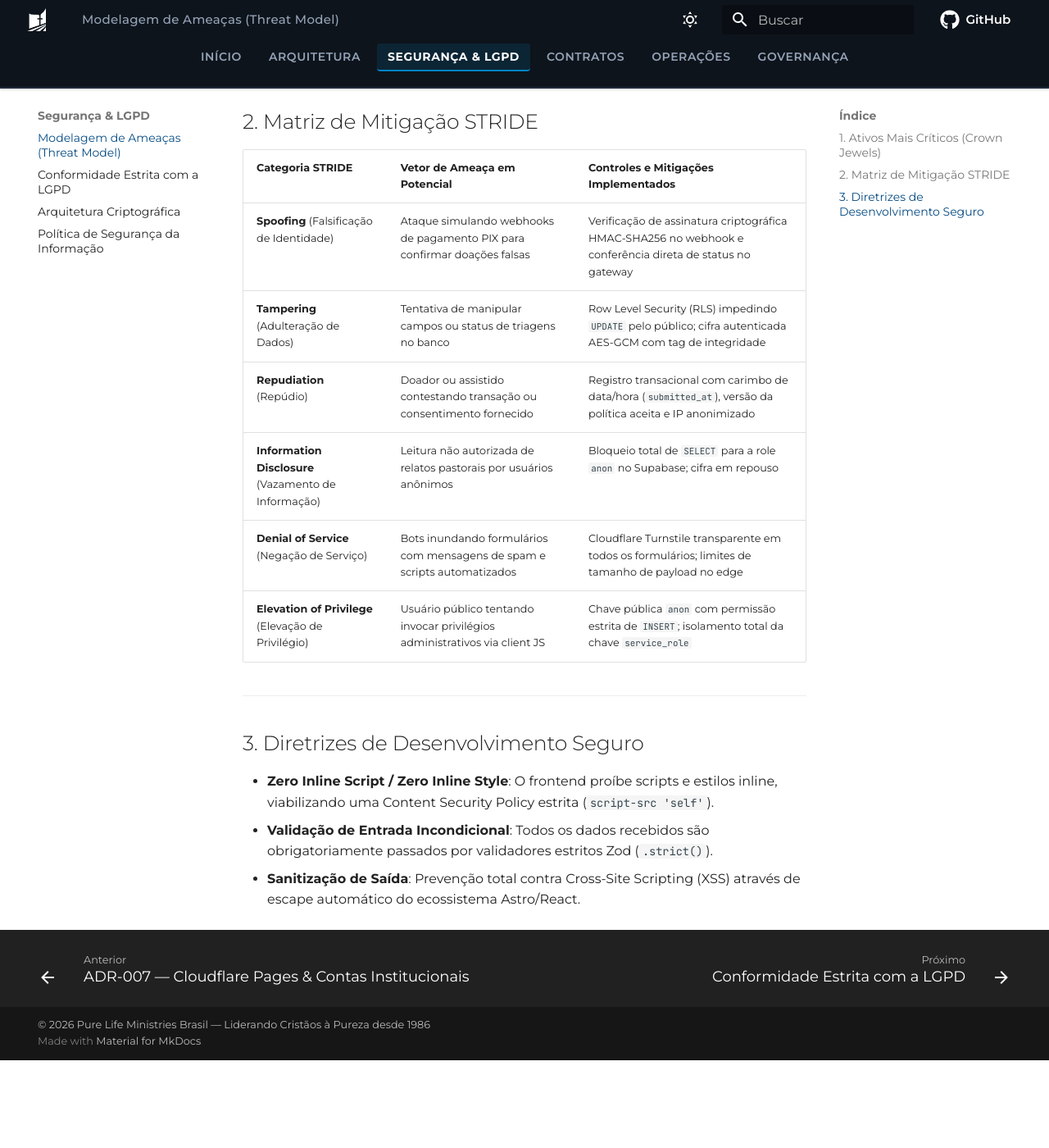
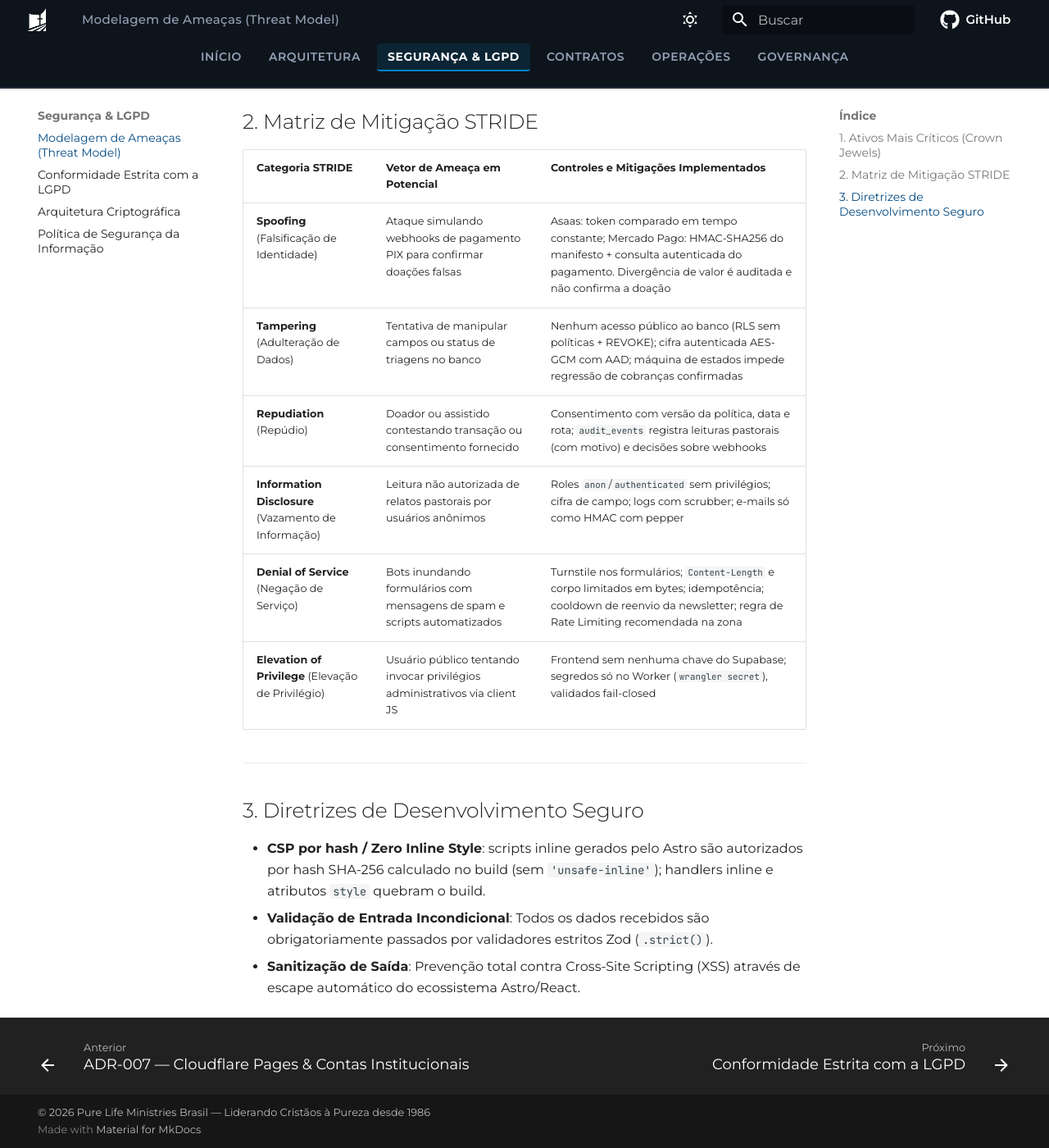
Before and after one commit to purelifeministriesbrasil/documentation, an MkDocs documentation site: the page built from docs/security/threat-model.md, in a window 1280 px wide and 1400 px high, scrolled down 580 px. Shown: the whole window at 82% size. Built offline with MkDocs 1.6.1 and Material for MkDocs 9.7.7, drawn with Linux system fonts in a browser that asks for light colours; comment, search, counter and statistics services are not loaded; before the commit the page ends 1873 px from its top, so only the background shows below that.

Commit message:
docs(security): align threat model, LGPD retention and business rules with the code
RN-002 now documents that purge is time-based (retention_until) regardless of status and flags the
pending pastoral decision; adds RN-002-A for 180-day contact retention.

Co-Authored-By: Claude Opus 5.5 <noreply@anthropic.com>

```diff
--- a/docs/security/threat-model.md
+++ b/docs/security/threat-model.md
@@ -16,17 +16,17 @@ A modelagem de ameaças da Pure Life Ministries Brasil utiliza a metodologia **S
 
 | Categoria STRIDE | Vetor de Ameaça em Potencial | Controles e Mitigações Implementados |
 | :--- | :--- | :--- |
-| **Spoofing** (Falsificação de Identidade) | Ataque simulando webhooks de pagamento PIX para confirmar doações falsas | Verificação de assinatura criptográfica HMAC-SHA256 no webhook e conferência direta de status no gateway |
-| **Tampering** (Adulteração de Dados) | Tentativa de manipular campos ou status de triagens no banco | Row Level Security (RLS) impedindo `UPDATE` pelo público; cifra autenticada AES-GCM com tag de integridade |
-| **Repudiation** (Repúdio) | Doador ou assistido contestando transação ou consentimento fornecido | Registro transacional com carimbo de data/hora (`submitted_at`), versão da política aceita e IP anonimizado |
-| **Information Disclosure** (Vazamento de Informação) | Leitura não autorizada de relatos pastorais por usuários anônimos | Bloqueio total de `SELECT` para a role `anon` no Supabase; cifra em repouso |
-| **Denial of Service** (Negação de Serviço) | Bots inundando formulários com mensagens de spam e scripts automatizados | Cloudflare Turnstile transparente em todos os formulários; limites de tamanho de payload no edge |
-| **Elevation of Privilege** (Elevação de Privilégio) | Usuário público tentando invocar privilégios administrativos via client JS | Chave pública `anon` com permissão estrita de `INSERT`; isolamento total da chave `service_role` |
+| **Spoofing** (Falsificação de Identidade) | Ataque simulando webhooks de pagamento PIX para confirmar doações falsas | Asaas: token comparado em tempo constante; Mercado Pago: HMAC-SHA256 do manifesto + consulta autenticada do pagamento. Divergência de valor é auditada e não confirma a doação |
+| **Tampering** (Adulteração de Dados) | Tentativa de manipular campos ou status de triagens no banco | Nenhum acesso público ao banco (RLS sem políticas + REVOKE); cifra autenticada AES-GCM com AAD; máquina de estados impede regressão de cobranças confirmadas |
+| **Repudiation** (Repúdio) | Doador ou assistido contestando transação ou consentimento fornecido | Consentimento com versão da política, data e rota; `audit_events` registra leituras pastorais (com motivo) e decisões sobre webhooks |
+| **Information Disclosure** (Vazamento de Informação) | Leitura não autorizada de relatos pastorais por usuários anônimos | Roles `anon`/`authenticated` sem privilégios; cifra de campo; logs com scrubber; e-mails só como HMAC com pepper |
+| **Denial of Service** (Negação de Serviço) | Bots inundando formulários com mensagens de spam e scripts automatizados | Turnstile nos formulários; `Content-Length` e corpo limitados em bytes; idempotência; cooldown de reenvio da newsletter; regra de Rate Limiting recomendada na zona |
+| **Elevation of Privilege** (Elevação de Privilégio) | Usuário público tentando invocar privilégios administrativos via client JS | Frontend sem nenhuma chave do Supabase; segredos só no Worker (`wrangler secret`), validados fail-closed |
 
 ---
 
 ## 3. Diretrizes de Desenvolvimento Seguro
 
-- **Zero Inline Script / Zero Inline Style**: O frontend proíbe scripts e estilos inline, viabilizando uma Content Security Policy estrita (`script-src 'self'`).
+- **CSP por hash / Zero Inline Style**: scripts inline gerados pelo Astro são autorizados por hash SHA-256 calculado no build (sem `'unsafe-inline'`); handlers inline e atributos `style` quebram o build.
 - **Validação de Entrada Incondicional**: Todos os dados recebidos são obrigatoriamente passados por validadores estritos Zod (`.strict()`).
 - **Sanitização de Saída**: Prevenção total contra Cross-Site Scripting (XSS) através de escape automático do ecossistema Astro/React.
```
Also changed, not shown: docs/requirements/business-rules.md (+8 -0 lines), docs/security/lgpd-compliance.md (+1 -1 lines).
